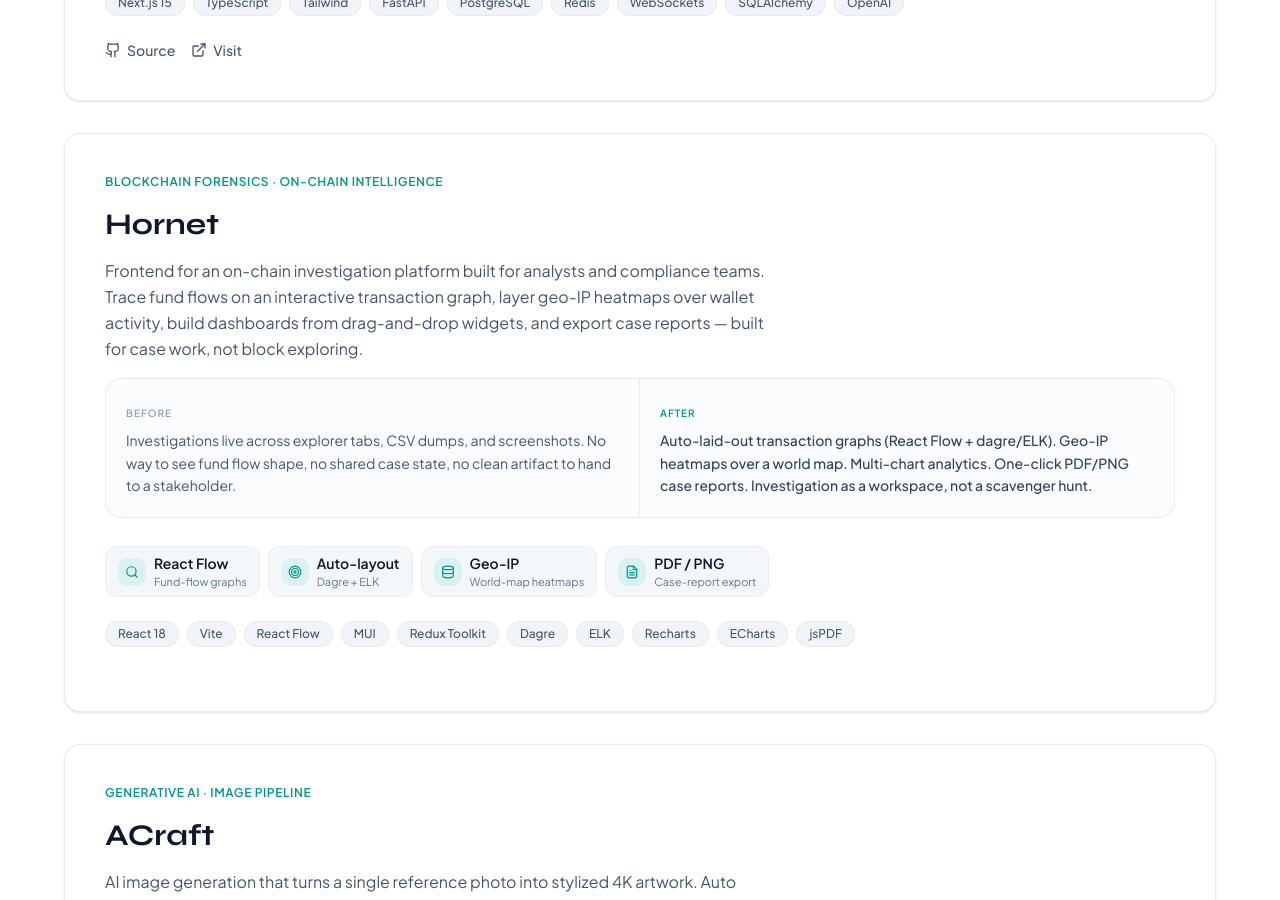
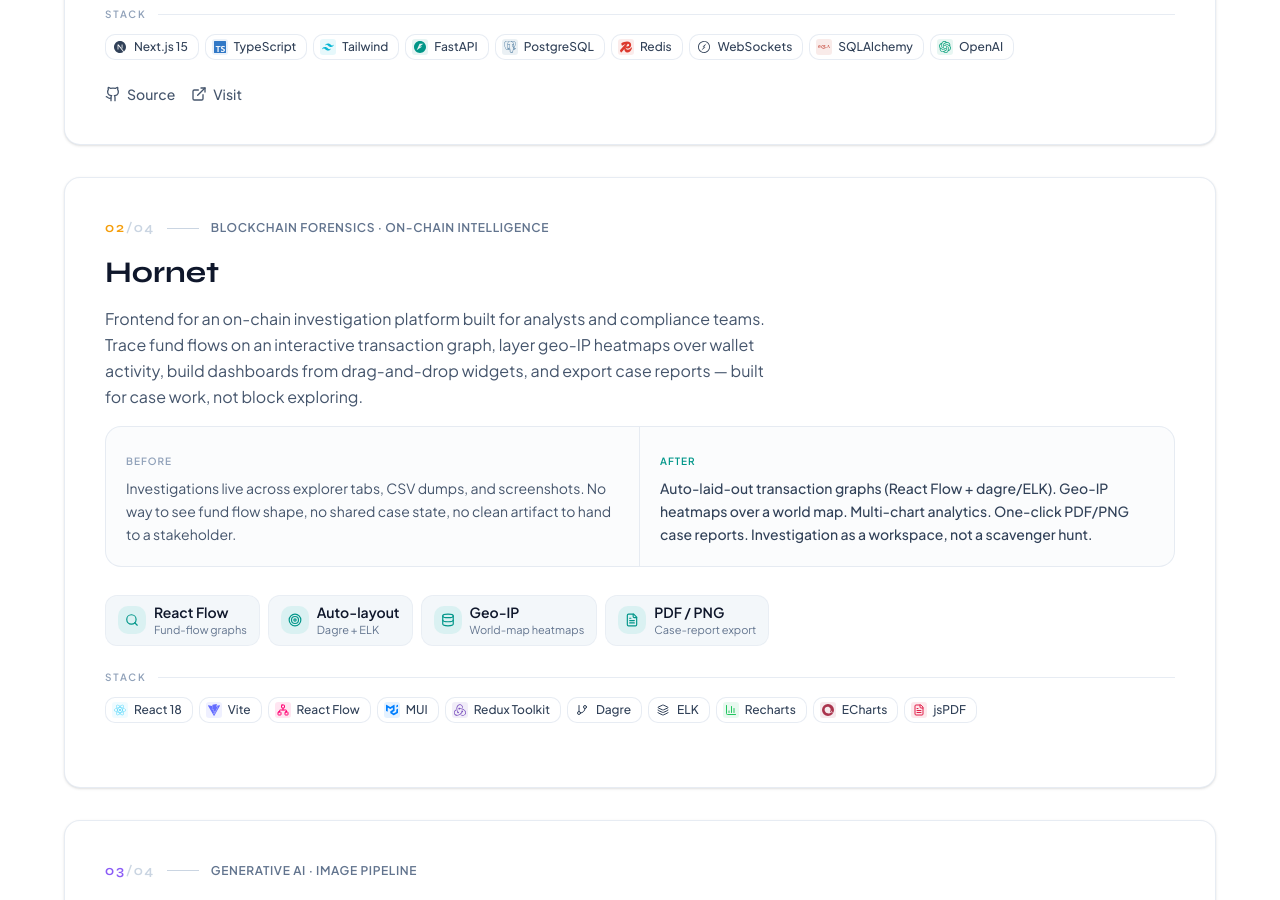
Before and after one commit to ankitsingh122/portfolio, a Next.js app: page / in a window 1280 px wide. Shown: the part 1900-2800 px from the top of the page. Built offline with nearby package versions, Linux system fonts and the light colour scheme.

Commit message:
redesign protfolio

```diff
--- a/package.json
+++ b/package.json
@@ -9,8 +9,10 @@
     "lint": "eslint"
   },
   "dependencies": {
+    "@gsap/react": "^2.1.2",
     "clsx": "^2.1.1",
     "framer-motion": "^12.23.12",
+    "gsap": "^3.15.0",
     "lenis": "^1.3.17",
     "lucide-react": "^0.542.0",
     "motion": "^12.23.12",
--- a/src/app/layout.tsx
+++ b/src/app/layout.tsx
@@ -161,7 +161,7 @@ export default function RootLayout({
 }>) {
   return (
     <html lang="en" suppressHydrationWarning className={`${fontSans.variable} ${fontHeading.variable}`}>
-      <body className={`${fontSans.className} font-sans antialiased bg-white dark:bg-black`}>
+      <body suppressHydrationWarning className={`${fontSans.className} font-sans antialiased bg-white dark:bg-black`}>
         <GoogleAnalytics />
         <script
           type="application/ld+json"
--- a/src/components/Projects.tsx
+++ b/src/components/Projects.tsx
@@ -2,7 +2,30 @@
 
 import { useState, useEffect } from "react";
 import { motion, AnimatePresence } from "motion/react";
-import { Github, Play, X, TrendingUp, Zap, Target, ExternalLink, MessageSquare, Database, Search, Shield, ListOrdered, FileText } from "lucide-react";
+import { Github, Play, X, TrendingUp, Zap, Target, ExternalLink, MessageSquare, Database, Search, Shield, FileText, GitBranch, BarChart3, Network, Cpu, Layers } from "lucide-react";
+import {
+  SiNextdotjs,
+  SiTypescript,
+  SiTailwindcss,
+  SiFastapi,
+  SiPostgresql,
+  SiRedis,
+  SiSqlalchemy,
+  SiOpenai,
+  SiReact,
+  SiVite,
+  SiMui,
+  SiRedux,
+  SiJavascript,
+  SiGooglegemini,
+  SiVercel,
+  SiEthereum,
+  SiSocketdotio,
+  SiThirdweb,
+  SiNextui,
+  SiApacheecharts,
+} from "react-icons/si";
+import type { IconType } from "react-icons";
 
 type Project = {
   name: string;
@@ -16,7 +39,42 @@ type Project = {
   github?: string;
   video?: string;
   impact?: string;
+  accent: string;
 };
+
+type TechIcon = IconType | React.ComponentType<{ className?: string }>;
+type TechEntry = { Icon: TechIcon; color: string; mono?: boolean };
+const techMeta: Record<string, TechEntry> = {
+  "Next.js": { Icon: SiNextdotjs, color: "#0A0A0A", mono: true },
+  "Next.js 14": { Icon: SiNextdotjs, color: "#0A0A0A", mono: true },
+  "Next.js 15": { Icon: SiNextdotjs, color: "#0A0A0A", mono: true },
+  TypeScript: { Icon: SiTypescript, color: "#3178C6" },
+  Tailwind: { Icon: SiTailwindcss, color: "#06B6D4" },
+  FastAPI: { Icon: SiFastapi, color: "#009688" },
+  PostgreSQL: { Icon: SiPostgresql, color: "#336791" },
+  Redis: { Icon: SiRedis, color: "#DC382D" },
+  WebSockets: { Icon: SiSocketdotio, color: "#0A0A0A", mono: true },
+  SQLAlchemy: { Icon: SiSqlalchemy, color: "#C0392B" },
+  OpenAI: { Icon: SiOpenai, color: "#10A37F" },
+  "React 18": { Icon: SiReact, color: "#61DAFB" },
+  Vite: { Icon: SiVite, color: "#646CFF" },
+  "React Flow": { Icon: Network, color: "#FF0072" },
+  MUI: { Icon: SiMui, color: "#007FFF" },
+  "Redux Toolkit": { Icon: SiRedux, color: "#764ABC" },
+  Dagre: { Icon: GitBranch, color: "#475569", mono: true },
+  ELK: { Icon: Layers, color: "#475569", mono: true },
+  Recharts: { Icon: BarChart3, color: "#22C55E" },
+  ECharts: { Icon: SiApacheecharts, color: "#AA344D" },
+  jsPDF: { Icon: FileText, color: "#E11D48" },
+  JavaScript: { Icon: SiJavascript, color: "#F7DF1E" },
+  Gemini: { Icon: SiGooglegemini, color: "#4285F4" },
+  Vercel: { Icon: SiVercel, color: "#0A0A0A", mono: true },
+  thirdweb: { Icon: SiThirdweb, color: "#F213A4" },
+  "ethers.js": { Icon: SiEthereum, color: "#627EEA" },
+  NextUI: { Icon: SiNextui, color: "#0A0A0A", mono: true },
+};
+const getTech = (name: string): TechEntry =>
+  techMeta[name] ?? { Icon: Cpu, color: "#64748B", mono: true };
 
 const projects: Project[] = [
   {
@@ -35,6 +93,7 @@ const projects: Project[] = [
     url: "https://echo-two-azure.vercel.app",
     github: "https://github.com/ankitsingh122/Echo",
     impact: "AI-native team chat — moderation, replies, and summaries in the message loop",
+    accent: "#10B981",
   },
   {
     name: "Hornet",
@@ -50,6 +109,7 @@ const projects: Project[] = [
     ],
     tech: ["React 18", "Vite", "React Flow", "MUI", "Redux Toolkit", "Dagre", "ELK", "Recharts", "ECharts", "jsPDF"],
     impact: "Investigation surface for on-chain analysts and compliance teams",
+    accent: "#F59E0B",
   },
   {
     name: "ACraft",
@@ -67,6 +127,7 @@ const projects: Project[] = [
     url: "https://acraft-eta.vercel.app",
     github: "https://github.com/ankitsingh122/image-creation",
     impact: "Designer-grade artwork from one photo, no prompting required",
+    accent: "#8B5CF6",
   },
   {
     name: "Quorum",
@@ -84,6 +145,7 @@ const projects: Project[] = [
     url: "https://smartcontract-opal.vercel.app",
     github: "https://github.com/ankitsingh122/DAO",
     impact: "Opens UNI governance to everyone, not just whales",
+    accent: "#EC4899",
   },
 ];
 
@@ -193,13 +255,32 @@ const Projects = () => {
                 whileInView={{ opacity: 1, y: 0 }}
                 viewport={{ once: true, margin: "-50px" }}
                 transition={{ duration: 0.5, delay: index * 0.08 }}
-                className="group bg-white dark:bg-black rounded-2xl dark:rounded-none border border-slate-200/80 dark:border-white/5 shadow-sm hover:shadow-xl hover:border-slate-300/80 dark:hover:bg-white/[0.02] dark:border-t dark:first:border-t-0 transition-all duration-300 overflow-hidden hover:-translate-y-0.5 max-md:rounded-xl"
+                style={{ ["--accent" as string]: project.accent }}
+                className="group relative bg-white dark:bg-black rounded-2xl dark:rounded-none border border-slate-200/80 dark:border-white/5 shadow-sm hover:shadow-xl hover:border-slate-300/80 dark:hover:bg-white/[0.02] dark:border-t dark:first:border-t-0 transition-all duration-300 overflow-hidden hover:-translate-y-0.5 max-md:rounded-xl"
               >
+                <span
+                  aria-hidden
+                  className="pointer-events-none absolute left-0 top-0 h-full w-[3px] origin-top scale-y-0 group-hover:scale-y-100 transition-transform duration-500 ease-out"
+                  style={{ background: `linear-gradient(180deg, var(--accent), transparent)` }}
+                />
+                <span
+                  aria-hidden
+                  className="pointer-events-none absolute -top-24 -right-24 h-64 w-64 rounded-full blur-3xl opacity-0 group-hover:opacity-20 transition-opacity duration-700"
+                  style={{ background: "var(--accent)" }}
+                />
                 <div className="p-6 sm:p-8 md:p-10 dark:p-6 sm:dark:p-8 md:dark:p-12 lg:dark:p-16 max-md:p-4 max-md:dark:p-4">
                   <div className="flex flex-col md:flex-row md:items-center md:justify-between gap-6 max-md:gap-4">
                     <div className="flex-1 min-w-0 space-y-4">
-                      <div className="flex flex-wrap items-center gap-2">
-                        <span className="text-xs font-semibold text-teal-600 dark:text-gray-500 uppercase tracking-wider">
+                      <div className="flex items-center gap-3 flex-wrap">
+                        <span
+                          className="font-heading text-sm font-semibold tabular-nums tracking-widest"
+                          style={{ color: "var(--accent)" }}
+                        >
+                          {String(index + 1).padStart(2, "0")}
+                          <span className="text-slate-300 dark:text-white/20">/{String(projects.length).padStart(2, "0")}</span>
+                        </span>
+                        <span className="h-px w-8 bg-slate-300 dark:bg-white/15" aria-hidden />
+                        <span className="text-xs font-semibold text-slate-500 dark:text-gray-500 uppercase tracking-wider">
                           {project.category}
                         </span>
                       </div>
@@ -250,15 +331,41 @@ const Projects = () => {
                           );
                         })}
                       </div>
-                      <div className="flex flex-wrap gap-2 pt-2">
-                        {project.tech.map((t) => (
-                          <span
-                            key={t}
-                            className="px-3 py-1 text-xs font-medium rounded-full bg-slate-100 text-slate-600 border border-slate-200/80 dark:bg-transparent dark:text-gray-400 dark:border-white/10"
-                          >
-                            {t}
+                      <div className="pt-2">
+                        <div className="flex items-center gap-3 mb-3">
+                          <span className="text-[10px] font-semibold text-slate-400 dark:text-gray-500 uppercase tracking-[0.18em]">
+                            Stack
                           </span>
-                        ))}
+                          <span className="h-px flex-1 bg-slate-200/80 dark:bg-white/10" aria-hidden />
+                        </div>
+                        <div className="flex flex-wrap gap-1.5">
+                          {project.tech.map((t) => {
+                            const { Icon, color, mono } = getTech(t);
+                            return (
+                              <span
+                                key={t}
+                                title={t}
+                                className="inline-flex items-center gap-1.5 pl-1.5 pr-2.5 py-1 text-xs font-medium rounded-md bg-white text-slate-700 border border-slate-200/80 dark:bg-white/[0.03] dark:text-gray-300 dark:border-white/10 transition-colors hover:border-slate-300 dark:hover:border-white/20"
+                              >
+                                <span
+                                  className="inline-flex h-4 w-4 items-center justify-center rounded-[3px]"
+                                  style={{ background: mono ? undefined : `${color}1A` }}
+                                  aria-hidden
+                                >
+                                  <Icon
+                                    className={
+                                      mono
+                                        ? "h-3 w-3 text-slate-700 dark:text-white"
+                                        : "h-3 w-3"
+                                    }
+                                    style={mono ? undefined : { color }}
+                                  />
+                                </span>
+                                {t}
+                              </span>
+                            );
+                          })}
+                        </div>
                       </div>
                       <div className="flex items-center gap-4 pt-2 max-md:flex-wrap max-md:gap-3 max-md:pt-3">
                         {project.github && (
```
Also changed, not shown: src/components/Hero.tsx (+120 -18 lines), 1 other file (tests, documents, lock files or other folders).
